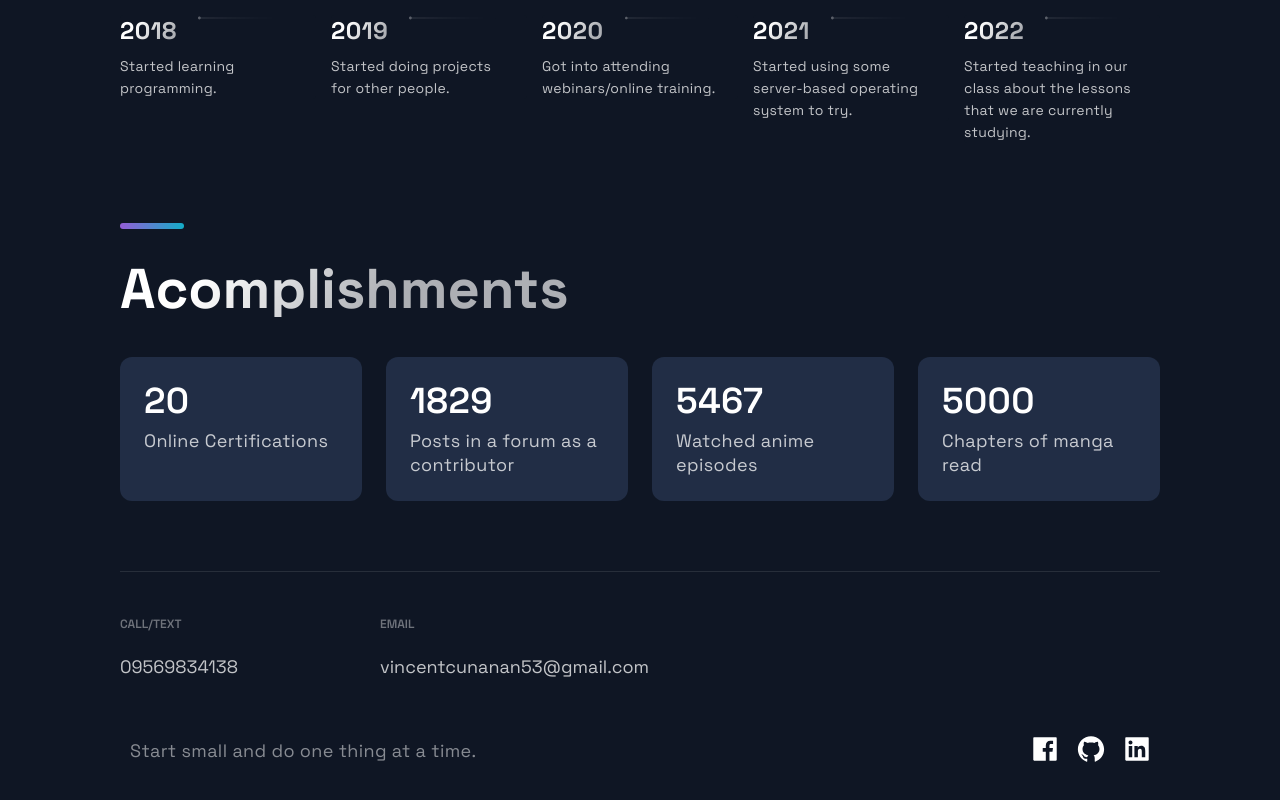
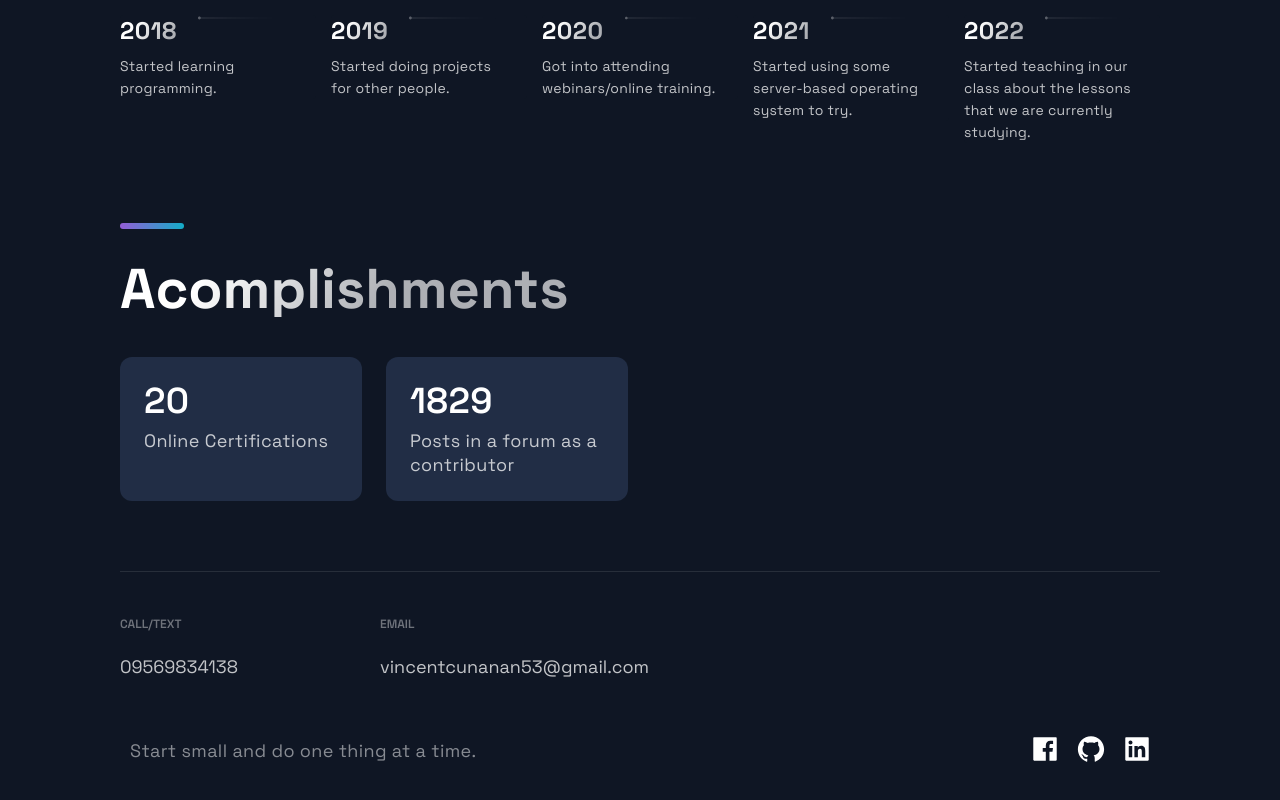
Before and after one commit to AishteruVincent/portfolio, a Next.js app: page / in a window 1280 px wide. Shown: the part 3011-3811 px from the top of the page. Built offline with nearby package versions, Linux system fonts and the light colour scheme.

Commit message:
Edit accomplisments.js

```diff
--- a/src/components/Acomplishments/Acomplishments.js
+++ b/src/components/Acomplishments/Acomplishments.js
@@ -6,8 +6,8 @@ import { Box, Boxes, BoxNum, BoxText } from './AcomplishmentsStyles';
 const data = [
   { number: 20, text: 'Online Certifications'},
   { number: 1829, text: 'Posts in a forum as a contributor', },
-  { number: 5467, text: 'Watched anime episodes', },
-  { number: 5000, text: 'Chapters of manga read', }
+ // { number: 5467, text: 'Watched anime episodes', },
+ // { number: 5000, text: 'Chapters of manga read', }
 ];
 
 const Acomplishments = () => (
```
